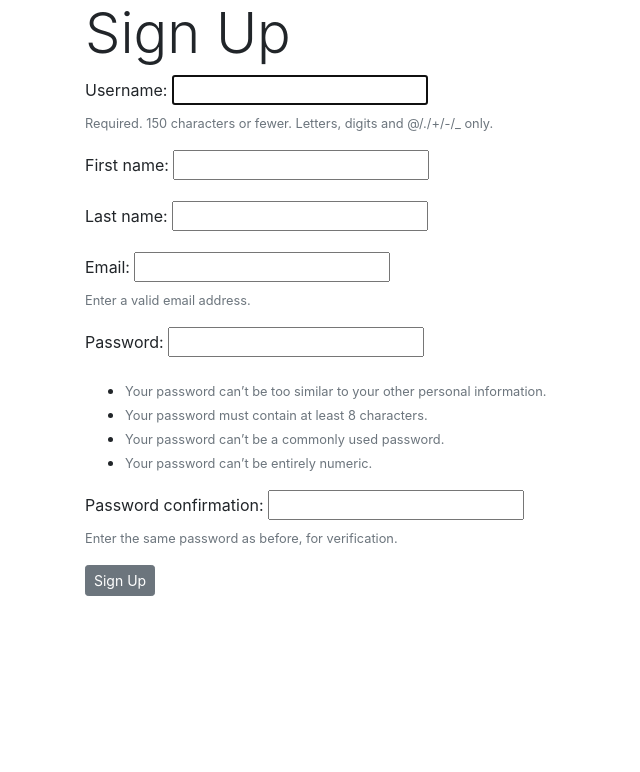
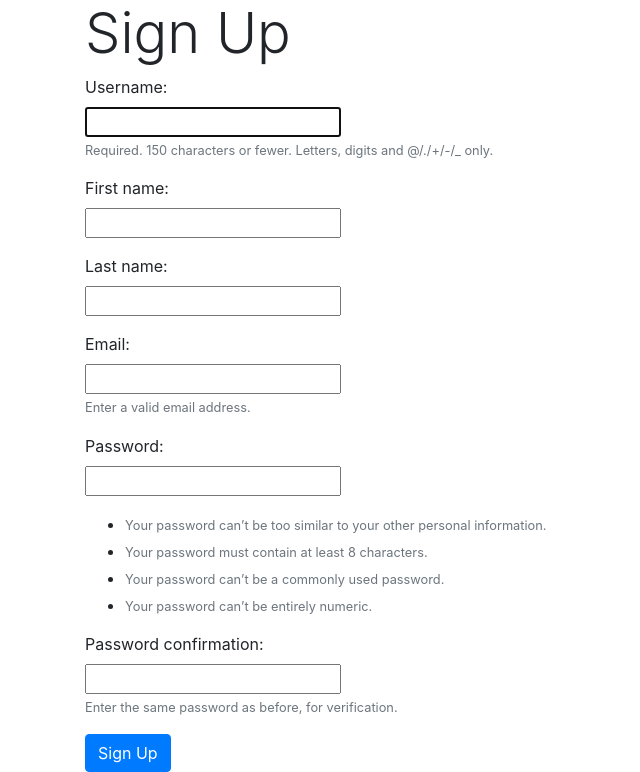
Before and after one commit to jerryarciaga/TheHRClerk, a Django app: page /accounts/signup/ in a window 1280 px wide. Shown: the part 56-828 px from the top of the page, without its empty margins (0-640 px from the left). Before the commit the page ends 652 px from the top, so only its background shows below. Run offline with Django 3.2, Linux system fonts and the light colour scheme; some libraries are stand-ins or nearby versions.

Commit message:
Changed minor frontend stuff

```diff
--- a/templates/accounts/signup.html
+++ b/templates/accounts/signup.html
@@ -8,15 +8,15 @@
     {% csrf_token %}
     {% for field in form %}
     <p>
-        {{ field.label_tag }} {{ field }}<br>
+        {{ field.label_tag }}<br>{{ field }}<br>
         {% if field.help_text %}
-            <small class="text-muted">{{ field.help_text }}</small>
+            <small class="form-text text-muted">{{ field.help_text }}</small>
         {% endif %}
         {% for error in field.errors %}
             <p style="color: red">{{ error }}</p>
         {% endfor %}
     </p>
     {% endfor %}
-    <button type="submit" class="btn btn-secondary btn-sm">Sign Up</button>
+    <button type="submit" class="btn btn-primary">Sign Up</button>
 </form>
 {% endblock %}
```
